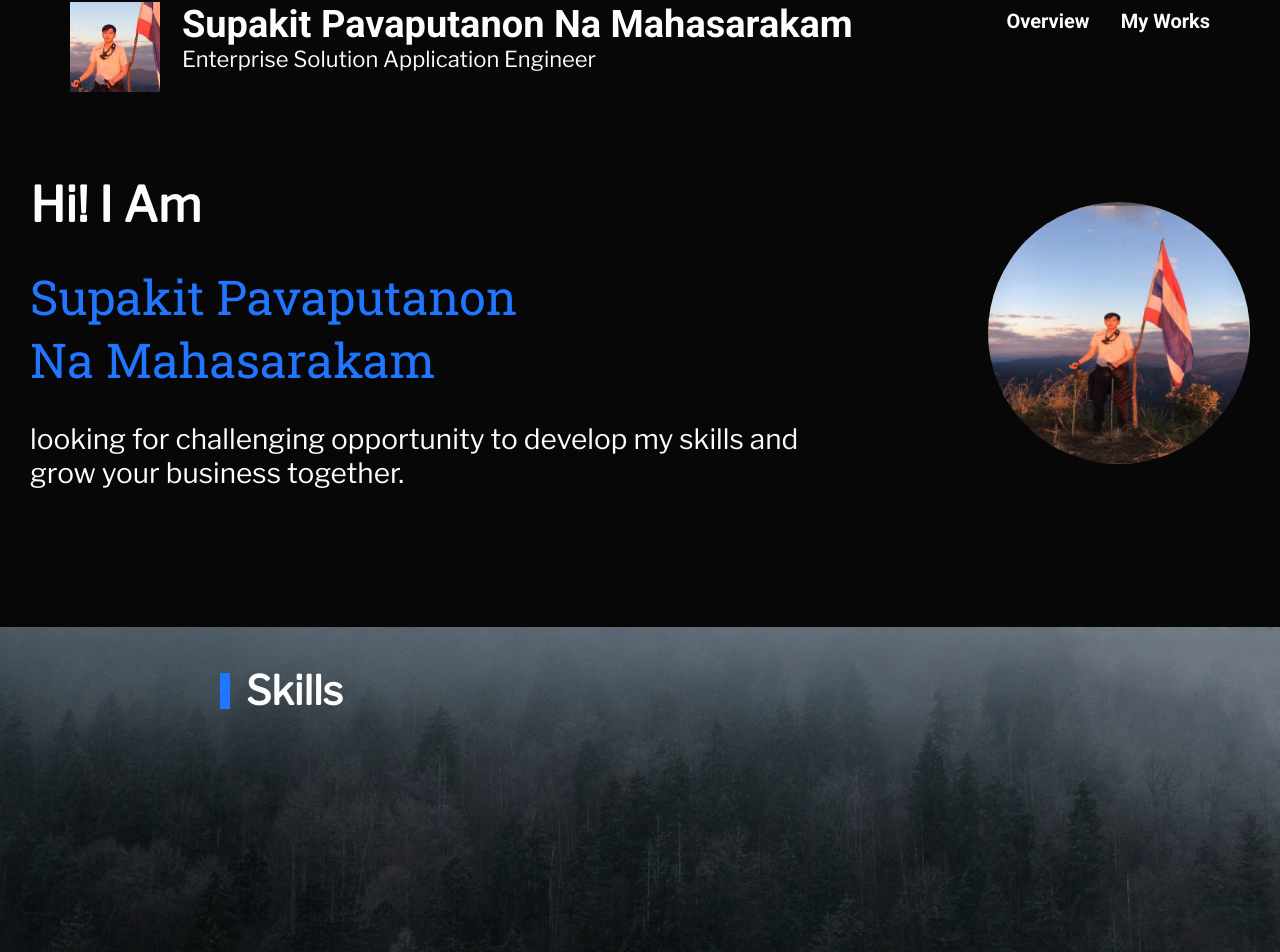
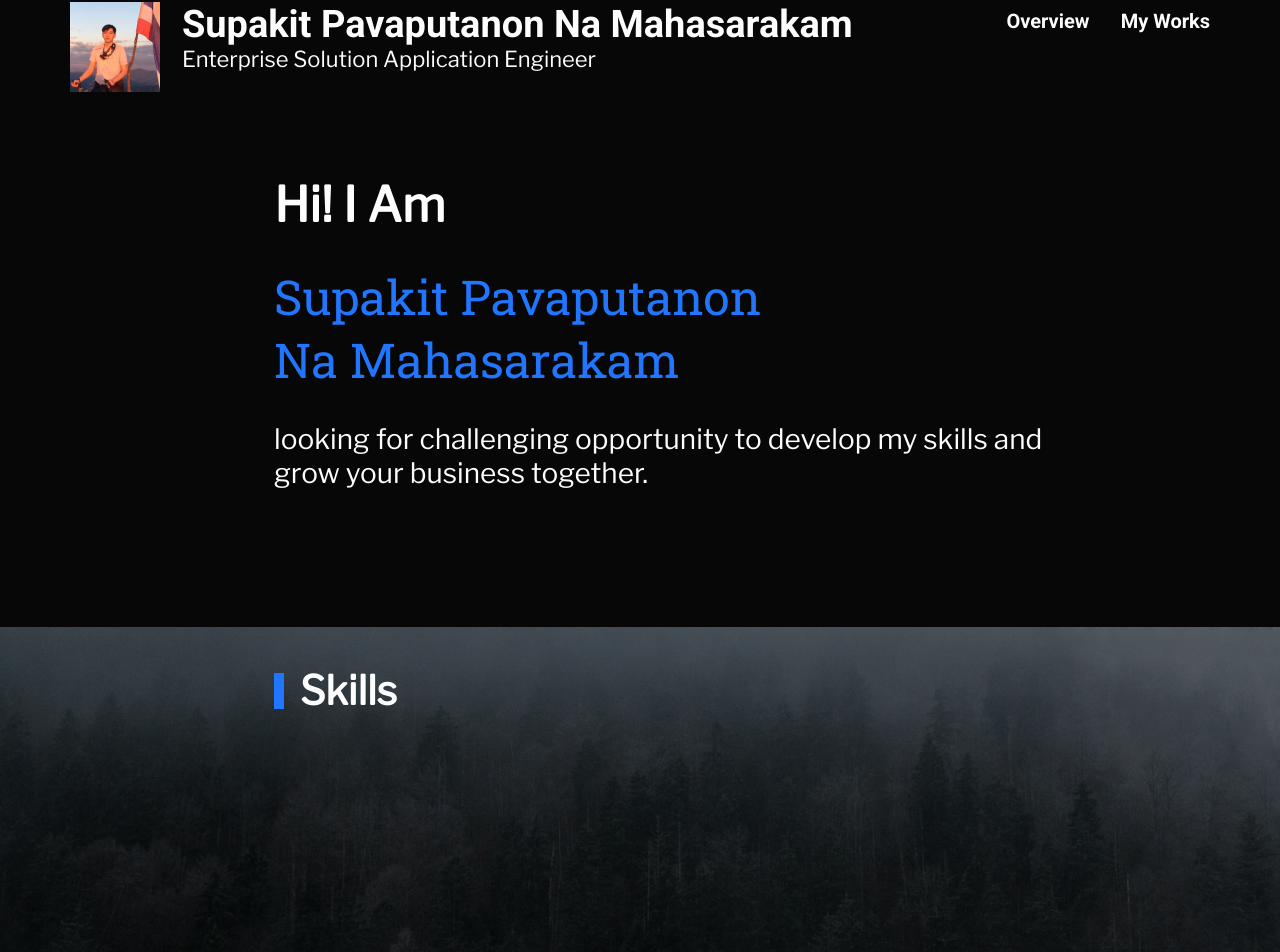
Before and after one commit to Newtepos/my-resume, a Next.js app: page / in a window 1280 px wide. Shown: the part 32-984 px from the top of the page. Built offline with nearby package versions, Linux system fonts and the light colour scheme.

Commit message:
fix: page consistancy

```diff
--- a/components/aboutme/Aboutme.module.css
+++ b/components/aboutme/Aboutme.module.css
@@ -27,13 +27,24 @@
   width: 40ch;
 }
 
+.section_container {
+  /* padding-top: 5.1rem;
+  padding-bottom: 13.7rem; */
+  margin: 0 auto;
+}
+
 .main_container {
     display: flex;
     flex-direction: row;
     align-items: center;
-    justify-content: center;
-    gap: 30em;
-}
+    justify-content: space-between;
+    padding-top: 5.1rem;
+    padding-bottom: 13.7rem;
+    gap: 7.2rem;
+    width: 60%;
+    margin: 0 auto;
+    box-sizing: border-box;
+  }
 
 .text_container {
     display: flex;
@@ -44,8 +55,3 @@
 .image {
     border-radius: 50%;
 }
-
-.section_container {
-    padding-top: 5.1rem;
-    padding-bottom: 13.7rem;
-}
--- a/components/layout/Layout.module.css
+++ b/components/layout/Layout.module.css
@@ -1,4 +1,3 @@
 .main {
-    /* width: 85.5%; */
     margin: 0 3rem;
 }
--- a/components/skills/Skills.module.css
+++ b/components/skills/Skills.module.css
@@ -2,22 +2,22 @@
   position: relative;
   display: flex;
   flex-direction: column;
-  margin-left: -3rem;
-  margin-right: -3rem;
-  padding: 0 22rem;
+}
 
-}
+
 .main_container::before {
   content: "";
-  width: 100%;
+  width: calc(100% + 6rem);
   height: 100%;
   background-image: url("../../image/bg-img.jpg");
   background-repeat: no-repeat;
   background-size: cover;
   position: absolute;
-  left: 0;
+  left: -3rem;
   z-index: 0;
-  filter: brightness(70%);
+  filter: brightness(50%);
+  padding-left: -3rem;
+  padding-right: -3rem;
 }
 .section_header {
   padding-top: 3.9rem;
@@ -25,6 +25,8 @@
   align-items: center;
   justify-content: left;
   z-index: 1;
+  width: 60%;
+  margin: 0 auto;
 }
 
 .section_header::before {
@@ -40,4 +42,7 @@
   margin: 2em 4em;
   height: 30vh;
   z-index: 1;
+  width: 60%;
+  margin: 0 auto;
+  /* background: gray; */
 }
```
